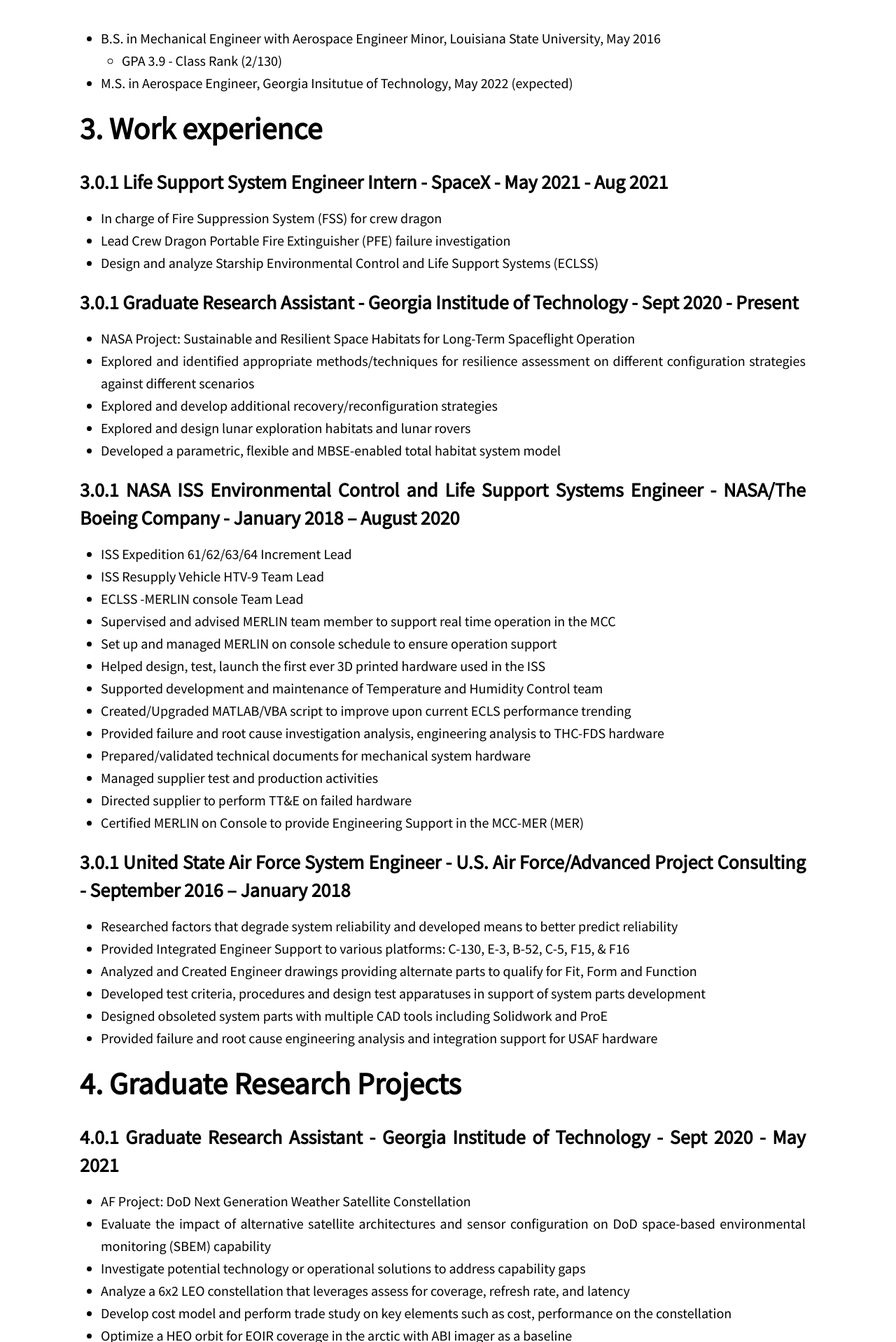
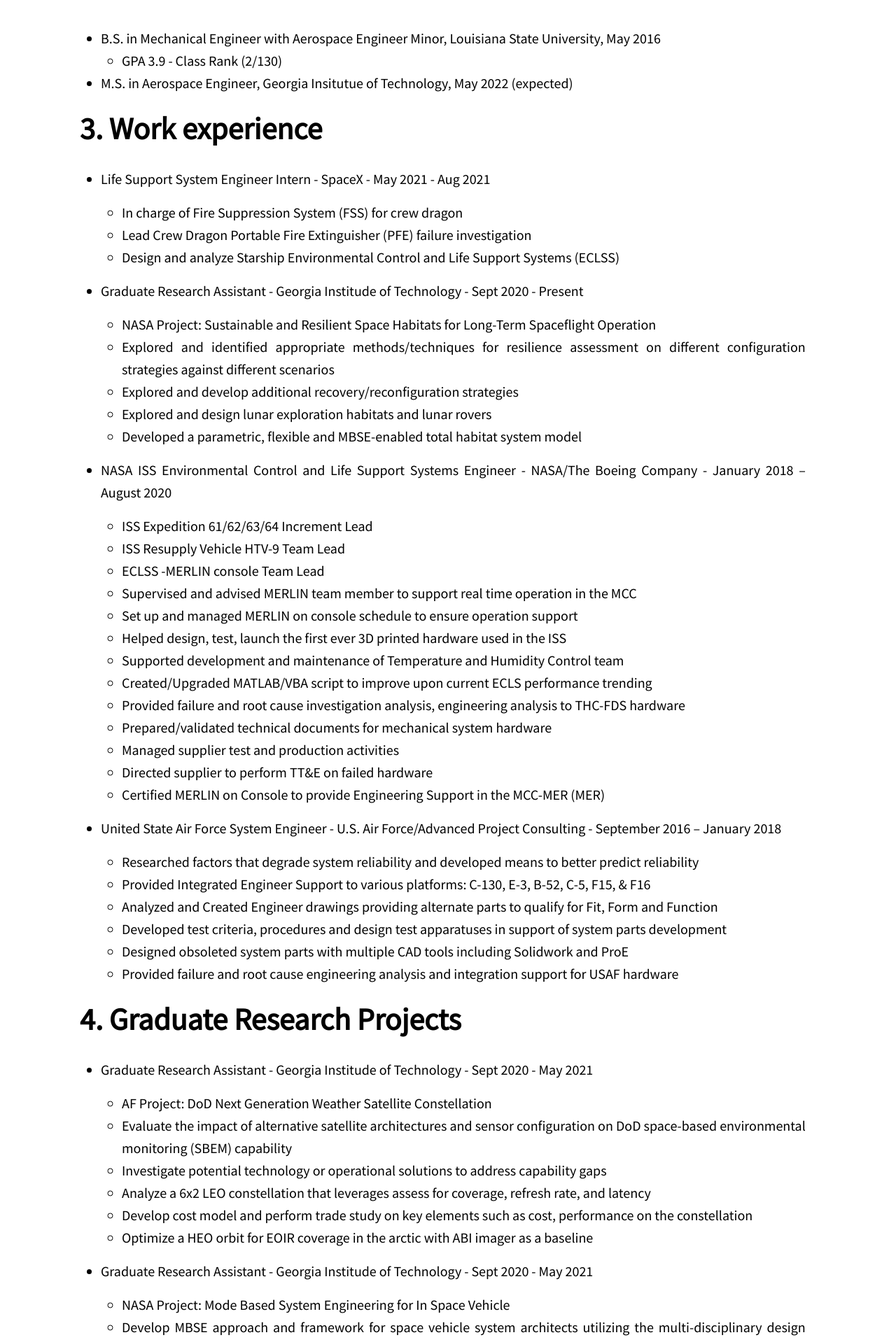
Before and after one commit to leonchen13/leonchen.github.io, a Jekyll site: the page built from about/index.md, in a window 1280 px wide. Shown: the part 353-2271 px from the top of the page at 70% size. Built offline with Jekyll 4.4.1, drawn with Linux system fonts in a browser that asks for light colours; nearby versions of some CDN libraries.

Commit message:
format update

```diff
--- a/about/index.md
+++ b/about/index.md
@@ -22,13 +22,13 @@
 
 Work experience
 ======
-### Life Support System Engineer Intern - SpaceX - May 2021 - Aug 2021
+* Life Support System Engineer Intern - SpaceX - May 2021 - Aug 2021
 
   * In charge of Fire Suppression System (FSS) for crew dragon
   * Lead Crew Dragon Portable Fire Extinguisher (PFE) failure investigation
   * Design and analyze Starship Environmental Control and Life Support Systems (ECLSS)
 
-### Graduate Research Assistant - Georgia Institude of Technology - Sept 2020 - Present
+* Graduate Research Assistant - Georgia Institude of Technology - Sept 2020 - Present
 
   * NASA Project: Sustainable and Resilient Space Habitats for Long-Term Spaceflight Operation
   * Explored and identified appropriate methods/techniques for resilience assessment on different configuration strategies against different scenarios
@@ -36,7 +36,7 @@
   * Explored and design lunar exploration habitats and lunar rovers
   * Developed a parametric, flexible and MBSE-enabled total habitat system model
 
-### NASA ISS Environmental Control and Life Support Systems Engineer - NASA/The Boeing Company - January 2018 – August 2020
+* NASA ISS Environmental Control and Life Support Systems Engineer - NASA/The Boeing Company - January 2018 – August 2020
 
   * ISS Expedition 61/62/63/64 Increment Lead
   * ISS Resupply Vehicle HTV-9 Team Lead
@@ -53,7 +53,7 @@
   * Certified MERLIN on Console to provide Engineering Support in the MCC-MER (MER)
 
 
-### United State Air Force System Engineer - U.S. Air Force/Advanced Project Consulting - September 2016 – January 2018
+* United State Air Force System Engineer - U.S. Air Force/Advanced Project Consulting - September 2016 – January 2018
 
   * Researched factors that degrade system reliability and developed means to better predict reliability
   * Provided Integrated Engineer Support to various platforms: C-130, E-3, B-52, C-5, F15, & F16
@@ -64,7 +64,7 @@
 
 Graduate Research Projects
 ======
-### Graduate Research Assistant - Georgia Institude of Technology - Sept 2020 - May 2021
+* Graduate Research Assistant - Georgia Institude of Technology - Sept 2020 - May 2021
 
   * AF Project: DoD Next Generation Weather Satellite Constellation
   * Evaluate the impact of alternative satellite architectures and sensor configuration on DoD space-based environmental monitoring (SBEM) capability
@@ -73,7 +73,7 @@
   * Develop cost model and perform trade study on key elements such as cost, performance on the constellation
   * Optimize a HEO orbit for EOIR coverage in the arctic with ABI imager as a baseline
 
-### Graduate Research Assistant - Georgia Institude of Technology - Sept 2020 - May 2021
+* Graduate Research Assistant - Georgia Institude of Technology - Sept 2020 - May 2021
 
   * NASA Project: Mode Based System Engineering for In Space Vehicle
   * Develop MBSE approach and framework for space vehicle system architects utilizing the multi-disciplinary design process to deal with pervasive system complexity problem
@@ -83,7 +83,7 @@
   * Develop Lunar Lander model in MagicDraw, OpenMBEE, and DYREQT
   * Perform use case and error potential reduction to demonstrate the benefit of using MBSE
 
-### Graduate Research Assistant - Georgia Institude of Technology - Sept 2020 - May 2021
+* Graduate Research Assistant - Georgia Institude of Technology - Sept 2020 - May 2021
 
   * FAA Project: Jet Noise Modeling to Support Low Noise Supersonic Aircraft Technology Development
   * Selected Jet Noise Reduction Technology
```
Also changed, not shown: other parts of about/index.md (+1 -1 lines).
